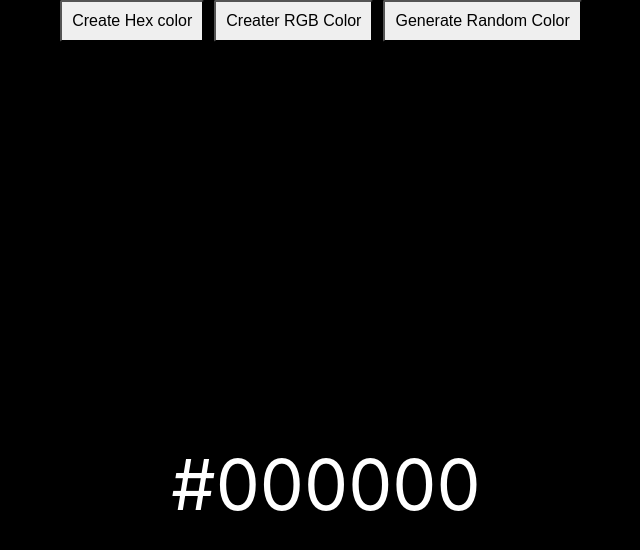
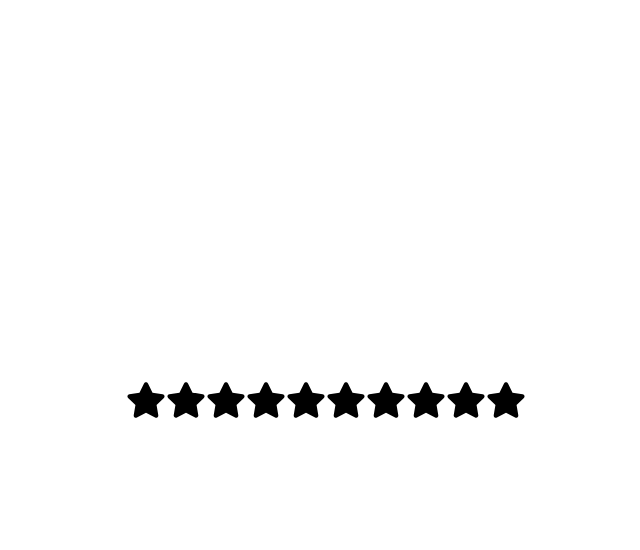
Before and after one commit to ashakeem/React-Interview-practice, a React (Create React App) app: page / in a window 1280 px wide. Shown: the top 550 px of the page, without its empty margins (314-954 px from the left). Built offline with nearby package versions, Linux system fonts and the light colour scheme.

Commit message:
star-rating component

```diff
--- a/package.json
+++ b/package.json
@@ -8,6 +8,7 @@
     "@testing-library/user-event": "^13.5.0",
     "react": "^18.2.0",
     "react-dom": "^18.2.0",
+    "react-icons": "^4.12.0",
     "react-scripts": "5.0.1",
     "web-vitals": "^2.1.4"
   },
--- a/src/App.js
+++ b/src/App.js
@@ -2,6 +2,7 @@ import logo from "./logo.svg";
 import "./App.css";
 import Accordion from "./components/accordion/Accordion";
 import RandomColor from "./components/random-color/RandomColor";
+import StarRating from "./components/star-rating/StarRating";
 
 function App() {
   return (
@@ -11,7 +12,9 @@ function App() {
         {/* <Accordion /> */}
 
         {/* random color */}
-        <RandomColor/>
+        {/* <RandomColor/> */}
+
+        <StarRating numStars={10} />
       </div>
     </>
   );
--- a/src/components/random-color/RandomColor.jsx
+++ b/src/components/random-color/RandomColor.jsx
@@ -1,5 +1,6 @@
 import React, { useState } from "react";
 import './style.css'
+
 
 export default function RandomColor() {
   const [typeOfColor, setTypeOfColor] = useState("hex");
@@ -19,6 +20,7 @@ export default function RandomColor() {
     console.log(hexColor);
     setColor(hexColor);
   };
+
 
   const handleCreateRandomRgbColor = () => {
     const [r, g, b] = [
@@ -52,6 +54,7 @@ export default function RandomColor() {
       </div>
 
       <div
+
         style={{
           display: "flex",
           justifyContent: "center",
--- /dev/null
+++ b/src/components/star-rating/StarRating.jsx
@@ -0,0 +1,42 @@
+import React, { useState } from "react";
+import { FaStar } from "react-icons/fa";
+import "./style.css";
+
+const StarRating = ({ numStars = 5 }) => {
+  const [rating, setRating] = useState(0);
+  const [hover, setHover] = useState(0);
+
+  function handleMouseEnter(currentIndex) {
+    console.log(currentIndex);
+    setHover(currentIndex);
+  }
+
+  function handleClick(currentIndex) {
+    console.log(currentIndex);
+    setRating(currentIndex);
+  }
+
+  function handleLeave() {
+    setHover(rating);
+  }
+
+  return (
+    <div className="starRating">
+      {[...Array(numStars)].map((_, index) => {
+        index += 1;
+        return (
+          <FaStar
+            className={index <= (hover || rating) ? "active" : "inactive"}
+            key={index}
+            onClick={() => handleClick(index)}
+            onMouseLeave={() => handleLeave()}
+            onMouseMove={() => handleMouseEnter(index)}
+            size={40}
+          />
+        );
+      })}
+    </div>
+  );
+};
+
+export default StarRating;
--- /dev/null
+++ b/src/components/star-rating/style.css
@@ -0,0 +1,13 @@
+.starRating{
+    display:  flex;
+    justify-content: center;
+    align-items: center;
+   height: 100vh;
+
+
+
+}
+
+.active{
+    color: yellow;
+}
```
Also changed, not shown: 1 other file (tests, documents, lock files or other folders).
